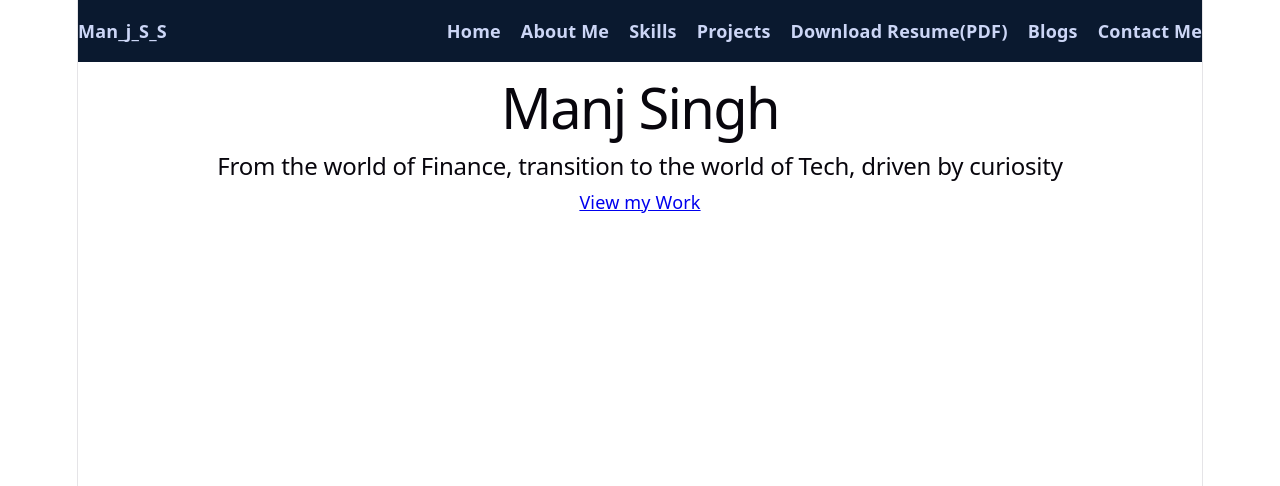
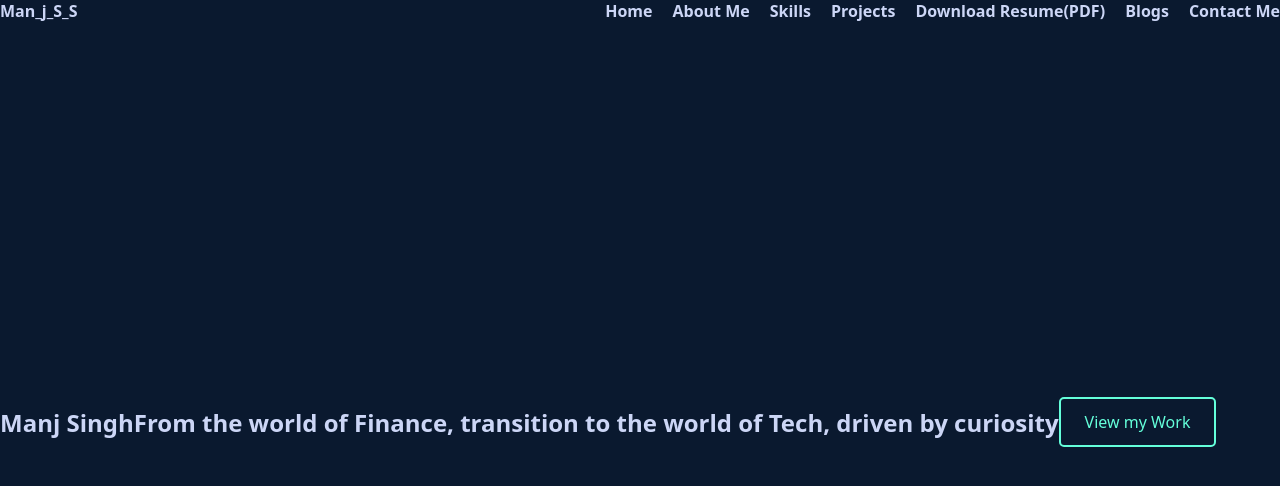
Before and after one commit to man-j-s/manjs-dev-portfolio, a React app: page / in a window 1280 px wide. Shown: the top 486 px of the page. Built offline with nearby package versions, Linux system fonts and the light colour scheme; the HTML template or start-up script is replaced by a standard one.

Commit message:
work on hero section decoration

```diff
--- a/src/components/Hero/Hero.css
+++ b/src/components/Hero/Hero.css
@@ -0,0 +1,23 @@
+.hero{
+    display:flex;
+    place-items: center;
+    min-height: 100dvh;
+    background-color: #0a192f;
+    color: #ccd6f6;
+}
+
+.hero a{
+    text-decoration: none;
+    display: inline-block;
+    padding: 12px 24px;
+    border: 2px solid #64ffda;
+    color: #64ffda;
+    border-radius: 5px;
+    transition: all 0.3s ease;
+}
+
+.hero a:hover{
+    background-color: #64ffda;
+    color: #0a192f;
+    box-shadow: 0 0 15px #64ffda;
+}
--- a/src/index.css
+++ b/src/index.css
@@ -1,4 +1,20 @@
-:root {
+* {
+  margin: 0;
+  padding: 0;
+  box-sizing: border-box;
+}
+
+body{
+  font-family: system-ui, -apple-system, sans-serif;
+  background-color: #0a192f;
+  color: #ccd6f6;
+}
+
+#root{
+  min-height: 100dvh;
+}
+
+/* :root {
   --text: #6b6375;
   --text-h: #08060d;
   --bg: #fff;
@@ -108,4 +124,4 @@ code {
   line-height: 135%;
   padding: 4px 8px;
   background: var(--code-bg);
-}
+} */
```
